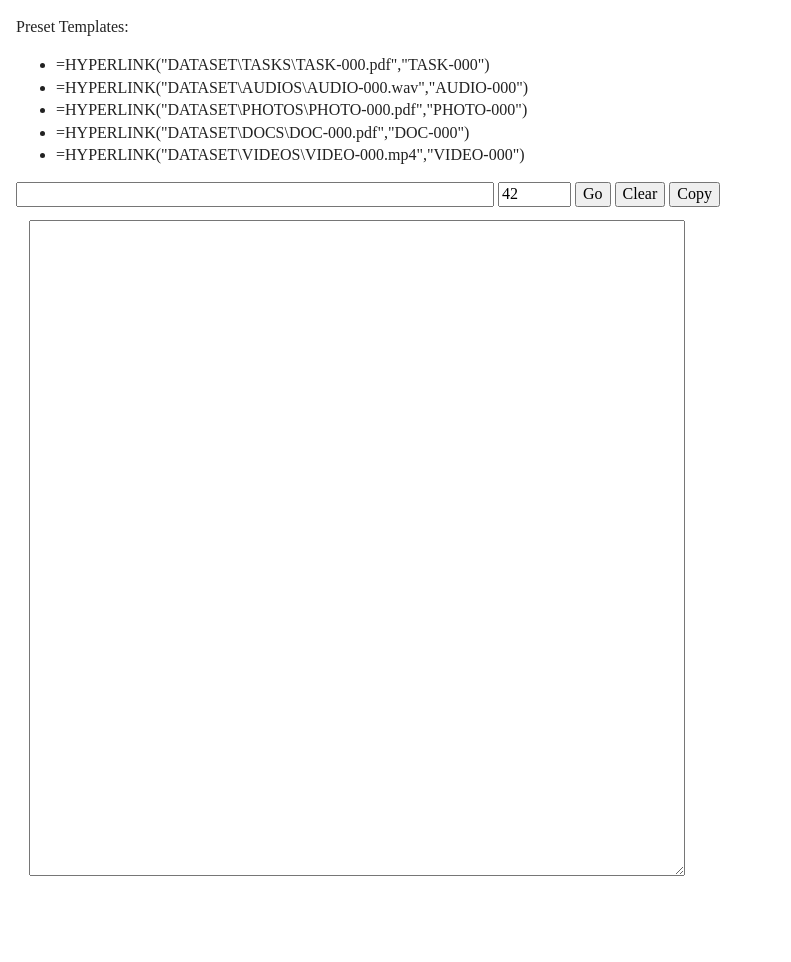
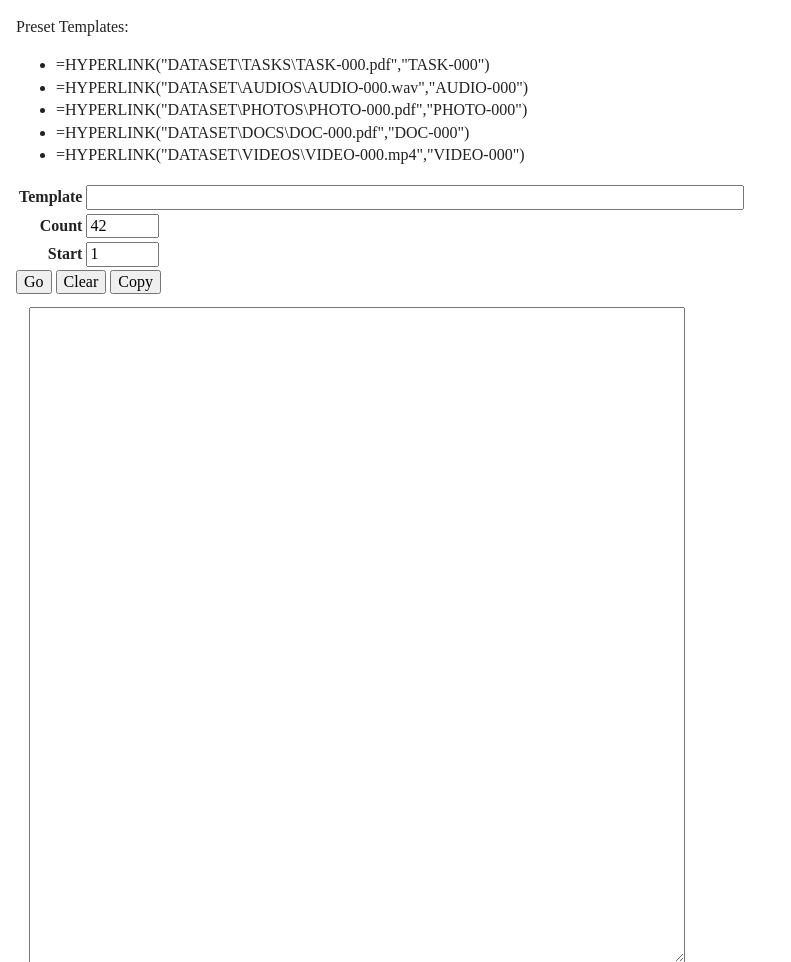
Before and after one commit to wfhartford/web-tools, a plain HTML site: page index.html in a window 1280 px wide. Shown: the top 962 px of the page, without its empty margins (0-791 px from the left). Before the commit the page ends 898 px from the top, so only its background shows below. Drawn offline with nearby package versions, Linux system fonts and the light colour scheme.

Commit message:
Added field for start number in sequence
Actually parse int input rather than relying on JS type magic
Change layout of input fields so they have labels.

```diff
--- a/css/main.css
+++ b/css/main.css
@@ -106,6 +106,9 @@ body {
   cursor: pointer;
 }
 
+th {
+  text-align: right;
+}
 /* ==========================================================================
    Helper classes
    ========================================================================== */
--- a/index.html
+++ b/index.html
@@ -34,11 +34,23 @@
 </ul>
 
 <form>
+  <table>
+    <tr>
+      <th><label for="template-input">Template</label></th>
+      <td><input type="text" id="template-input" size="70"></td>
+    </tr>
+    <tr>
+      <th><label for="repeat-input">Count</label></th>
+      <td><input type="text" id="repeat-input" value="42" size="5"></td>
+    </tr>
+    <tr>
+      <th><label for="start-input">Start</label></th>
+      <td><input type="text" id="start-input" value="1" size="5"></td>
+    </tr>
+  </table>
   <div>
-    <input type="text" id="template-input" size="50">
-    <input type="text" id="repeat-input" value="42" size="5">
     <input type="button" onclick="buildOutput()" value="Go">
-    <input type="button" onclick="clearOutput()" value="Clear">
+    <button type="reset" value="Clear">Clear</button>
     <input type="button" onclick="copyOutput()" value="Copy">
   </div>
   <div>
--- a/js/main.js
+++ b/js/main.js
@@ -1,11 +1,12 @@
 function buildOutput() {
   let template = document.getElementById("template-input").value;
   let placeholder = template.match(/^.*?(\d+).*$/)[1];
-  let repeat = document.getElementById("repeat-input").value;
+  let repeat = parseInt(document.getElementById("repeat-input").value);
+  let start = parseInt(document.getElementById("start-input").value);
   let content = "";
   for (let n = 0; n < repeat; n++) {
     let padding = new Array(placeholder.length + 1).join('0');
-    let replacement = (padding + (n + 1)).slice(-padding.length);
+    let replacement = (padding + (n + start)).slice(-padding.length);
     content += template.replace(new RegExp(placeholder, 'g'), replacement) + "\n"
   }
   let area = document.getElementById("output-area");
```
